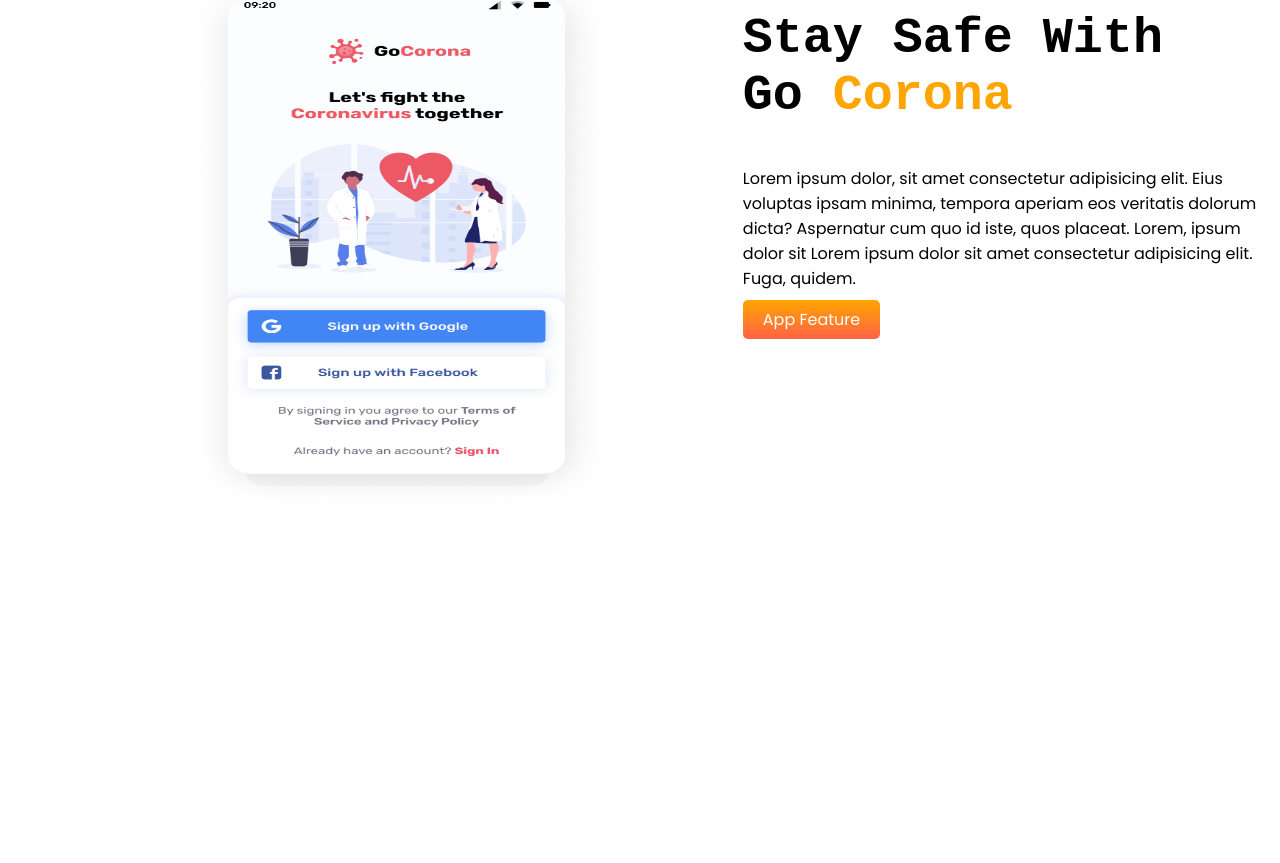
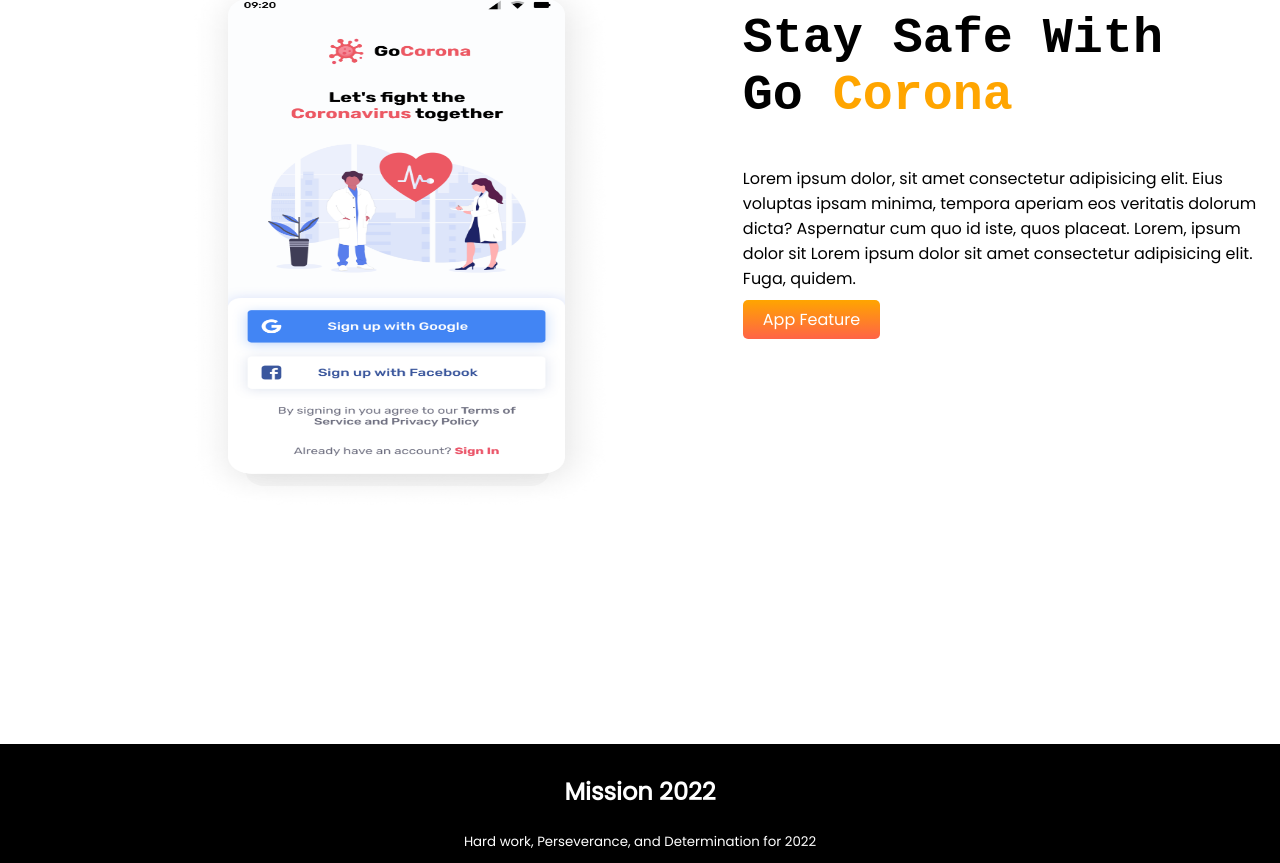
Before and after one commit to Pobarul-islam/Pobarul_islam-Mission-2022, a plain HTML site: page index.html in a window 1280 px wide. Shown: the part 2401-3264 px from the top of the page. Before the commit the page ends 3145 px from the top, so only its background shows below. Drawn offline with Linux system fonts and the light colour scheme.

Commit message:
footer added

```diff
--- a/index.html
+++ b/index.html
@@ -148,5 +148,11 @@
         </div>
       </div>
     </section>
+
+    <!-- Footer Section -->
+    <footer>
+        <h2>Mission 2022</h2>
+        <small>Hard work, Perseverance, and Determination for 2022</small>
+    </footer>
   </body>
 </html>
--- a/style.css
+++ b/style.css
@@ -4,7 +4,7 @@ body {
   font-family: "Poppins", sans-serif;
 }
 
-/* Mission-2022 Section */
+/* section-1 mission-2022 */
 h1 {
   font-size: 60px;
   font-family: "Roboto Mono", monospace;
@@ -42,7 +42,7 @@ h1 {
   margin-top: 5%;
 }
 
-/* My-Mission in-2022 Section  */
+/* Section-2 My-Mission in-2022  */
 
 .section2_my-mission {
   display: flex;
@@ -138,3 +138,12 @@ width: 80%;
   height: 70%;
   margin-left: 30%;
 }
+
+/* Footer Section */
+footer{
+    background-color: black;
+    color: white;
+    text-align: center;
+    padding: 10px;
+
+}
```
